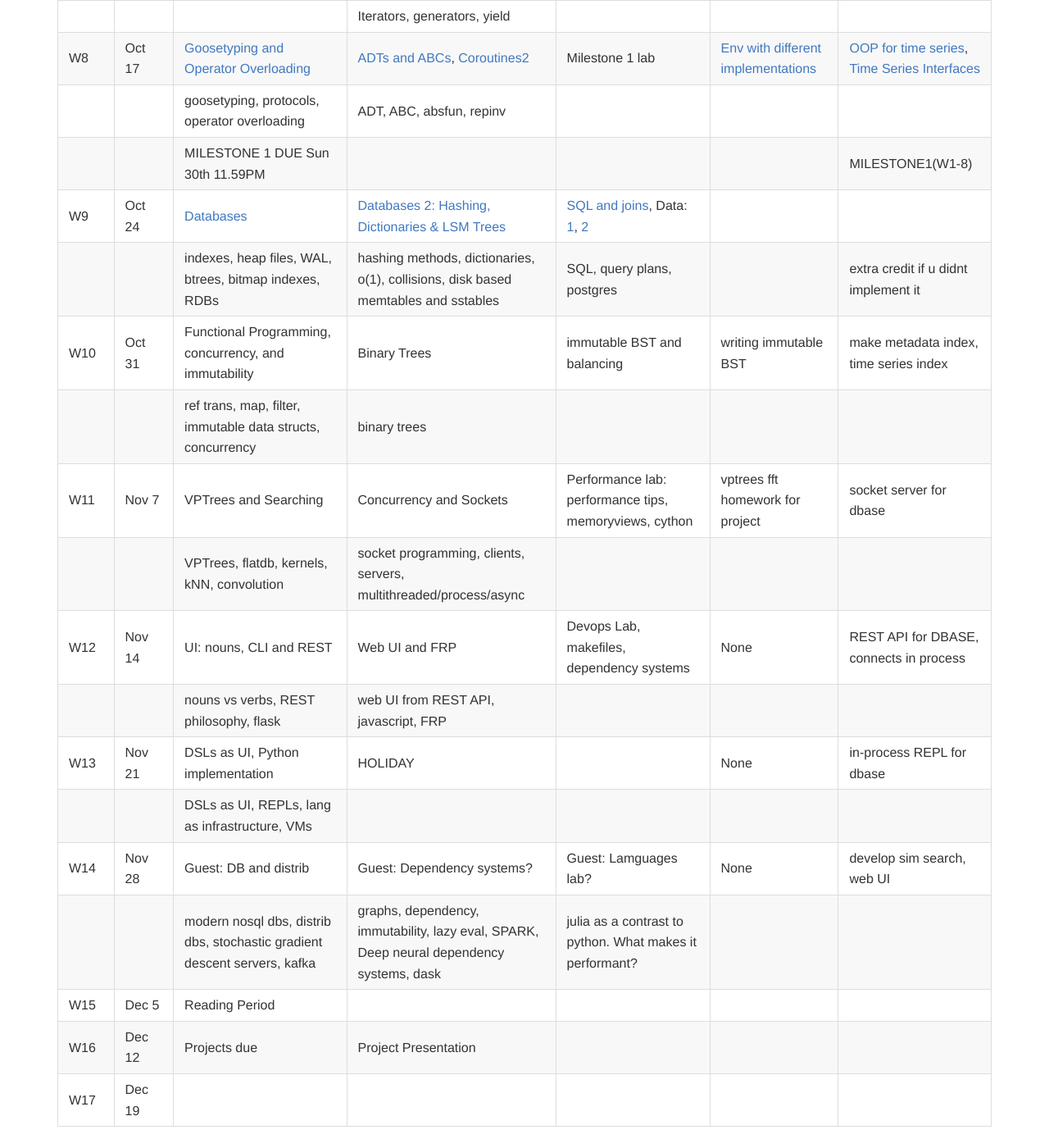
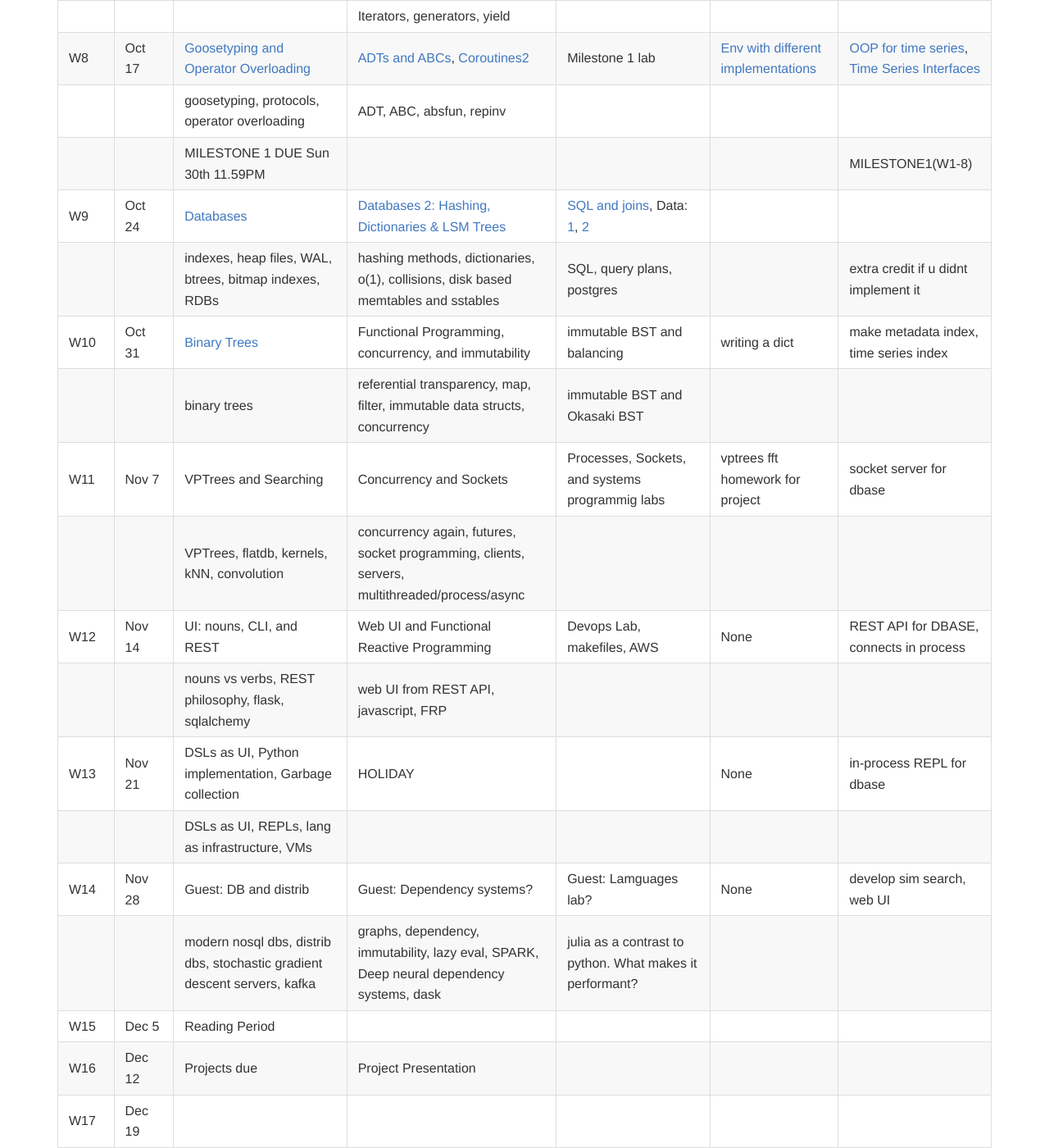
Before and after one commit to iacs-cs207/cs207-2016, a Jekyll site: the page built from schedule.md, in a window 1280 px wide and 1400 px high, scrolled down 1006 px. Shown: the whole window at 82% size. Built offline with Jekyll 4.4.1, drawn with Linux system fonts in a browser that asks for light colours; nearby versions of some CDN libraries; Markdown is read by kramdown in place of the engine named in the settings; before the commit the page ends 2380 px from its top, so only the background shows below that.

Commit message:
added bin st

```diff
--- a/schedule.md
+++ b/schedule.md
@@ -21,15 +21,15 @@ layout: default
 | W8   | Oct 17     | [Goosetyping and Operator Overloading](https://github.com/iacs-cs207/cs207-2016/blob/master/lectures/GooseOverloading.ipynb) | [ADTs and ABCs](https://github.com/iacs-cs207/cs207-2016/blob/master/lectures/ADT.ipynb), [Coroutines2](https://github.com/iacs-cs207/cs207-2016/blob/master/lectures/gensandcoros2.ipynb) | Milestone 1 lab                          | [Env with different implementations](https://github.com/iacs-cs207/cs207-2016/blob/master/homeworks/hw8.ipynb) | [OOP for time series](https://iacs-cs207.github.io/cs207-2016/projects/project4.html), [Time Series Interfaces](https://iacs-cs207.github.io/cs207-2016/projects/project5.html) |
 |      |            | goosetyping, protocols, operator overloading | ADT, ABC, absfun, repinv                 |                                          |                                          |                                          |
 |      |            | MILESTONE 1 DUE Sun 30th 11.59PM         |                                          |                                          |                                          | MILESTONE1(W1-8)                         |
-| W9   | Oct 24     | [Databases](https://github.com/iacs-cs207/cs207-2016/blob/master/lectures/Databases1.ipynb)                     | [Databases 2: Hashing, Dictionaries & LSM Trees](https://github.com/iacs-cs207/cs207-2016/blob/master/lectures/Databases2.ipynb)              | [SQL and joins](https://github.com/iacs-cs207/cs207-2016/blob/master/labs/lab9.ipynb), Data: [1](https://github.com/iacs-cs207/cs207-2016/blob/master/labs/candidates.txt), [2](https://github.com/iacs-cs207/cs207-2016/blob/master/labs/contributors_with_candidate_id.txt)                            |                                          |                                          |
+| W9   | Oct 24     | [Databases](https://github.com/iacs-cs207/cs207-2016/blob/master/lectures/Databases1.ipynb) | [Databases 2: Hashing, Dictionaries & LSM Trees](https://github.com/iacs-cs207/cs207-2016/blob/master/lectures/Databases2.ipynb) | [SQL and joins](https://github.com/iacs-cs207/cs207-2016/blob/master/labs/lab9.ipynb), Data: [1](https://github.com/iacs-cs207/cs207-2016/blob/master/labs/candidates.txt), [2](https://github.com/iacs-cs207/cs207-2016/blob/master/labs/contributors_with_candidate_id.txt) |                                          |                                          |
 |      |            | indexes, heap files, WAL, btrees, bitmap indexes, RDBs | hashing methods, dictionaries, o(1), collisions, disk based memtables and sstables | SQL, query plans, postgres               |                                          | extra credit if u didnt implement it     |
-| W10  | Oct 31     | Functional Programming, concurrency, and immutability | Binary Trees                             | immutable BST and balancing              | writing immutable BST                    | make metadata index, time series index   |
-|      |            | ref trans, map, filter, immutable data structs, concurrency | binary trees                             |                                          |                                          |                                          |
-| W11  | Nov 7      | VPTrees and Searching                    | Concurrency and Sockets                  | Performance lab: performance tips, memoryviews, cython | vptrees fft homework for project         | socket server for dbase                  |
-|      |            | VPTrees, flatdb, kernels, kNN, convolution | socket programming, clients, servers, multithreaded/process/async |                                          |                                          |                                          |
-| W12  | Nov 14     | UI: nouns, CLI and REST                  | Web UI and FRP                           | Devops Lab, makefiles, dependency systems | None                                     | REST API for DBASE, connects in process  |
-|      |            | nouns vs verbs, REST philosophy, flask   | web UI from REST API, javascript, FRP    |                                          |                                          |                                          |
-| W13  | Nov 21     | DSLs as UI, Python implementation        | HOLIDAY                                  |                                          | None                                     | in-process REPL for dbase                |
+| W10  | Oct 31     | [Binary Trees](https://github.com/iacs-cs207/cs207-2016/blob/master/lectures/BinarySearchTrees.ipynb) | Functional Programming, concurrency, and immutability | immutable BST and balancing              | writing a dict                           | make metadata index, time series index   |
+|      |            | binary trees                             | referential transparency, map, filter, immutable data structs, concurrency | immutable BST and Okasaki BST            |                                          |                                          |
+| W11  | Nov 7      | VPTrees and Searching                    | Concurrency and Sockets                  | Processes, Sockets, and systems programmig labs | vptrees fft homework for project         | socket server for dbase                  |
+|      |            | VPTrees, flatdb, kernels, kNN, convolution | concurrency again, futures, socket programming, clients, servers, multithreaded/process/async |                                          |                                          |                                          |
+| W12  | Nov 14     | UI: nouns, CLI,  and REST                | Web UI and Functional Reactive Programming | Devops Lab, makefiles, AWS               | None                                     | REST API for DBASE, connects in process  |
+|      |            | nouns vs verbs, REST philosophy, flask, sqlalchemy | web UI from REST API, javascript, FRP    |                                          |                                          |                                          |
+| W13  | Nov 21     | DSLs as UI, Python implementation, Garbage collection | HOLIDAY                                  |                                          | None                                     | in-process REPL for dbase                |
 |      |            | DSLs as UI, REPLs, lang as infrastructure, VMs |                                          |                                          |                                          |                                          |
 | W14  | Nov 28     | Guest: DB and distrib                    | Guest: Dependency systems?               | Guest: Lamguages lab?                    | None                                     | develop sim search, web UI               |
 |      |            | modern nosql dbs, distrib dbs, stochastic gradient descent servers, kafka | graphs, dependency, immutability, lazy eval, SPARK, Deep neural dependency systems, dask | julia as a contrast to python. What makes it performant? |                                          |                                          |
```
